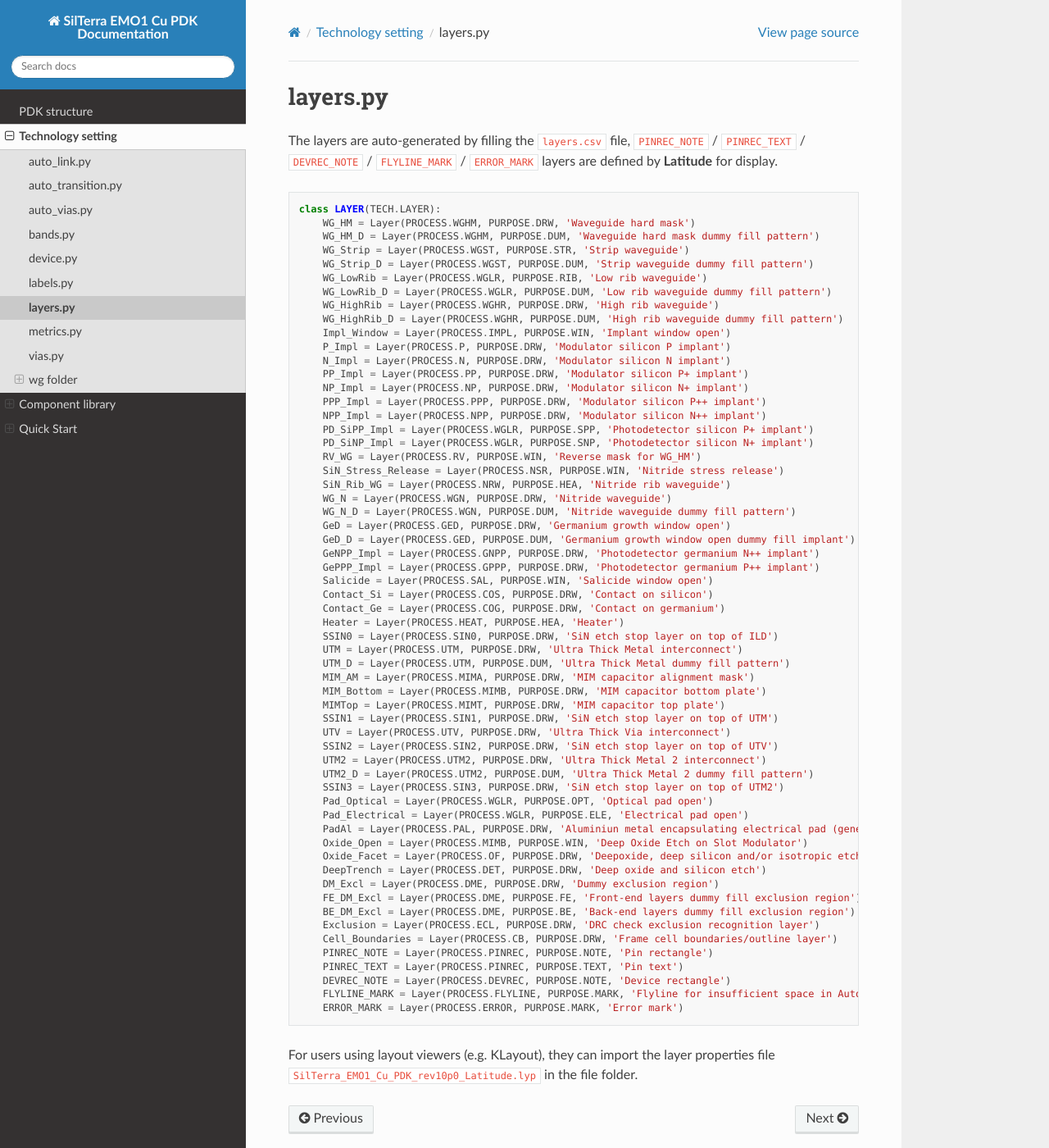
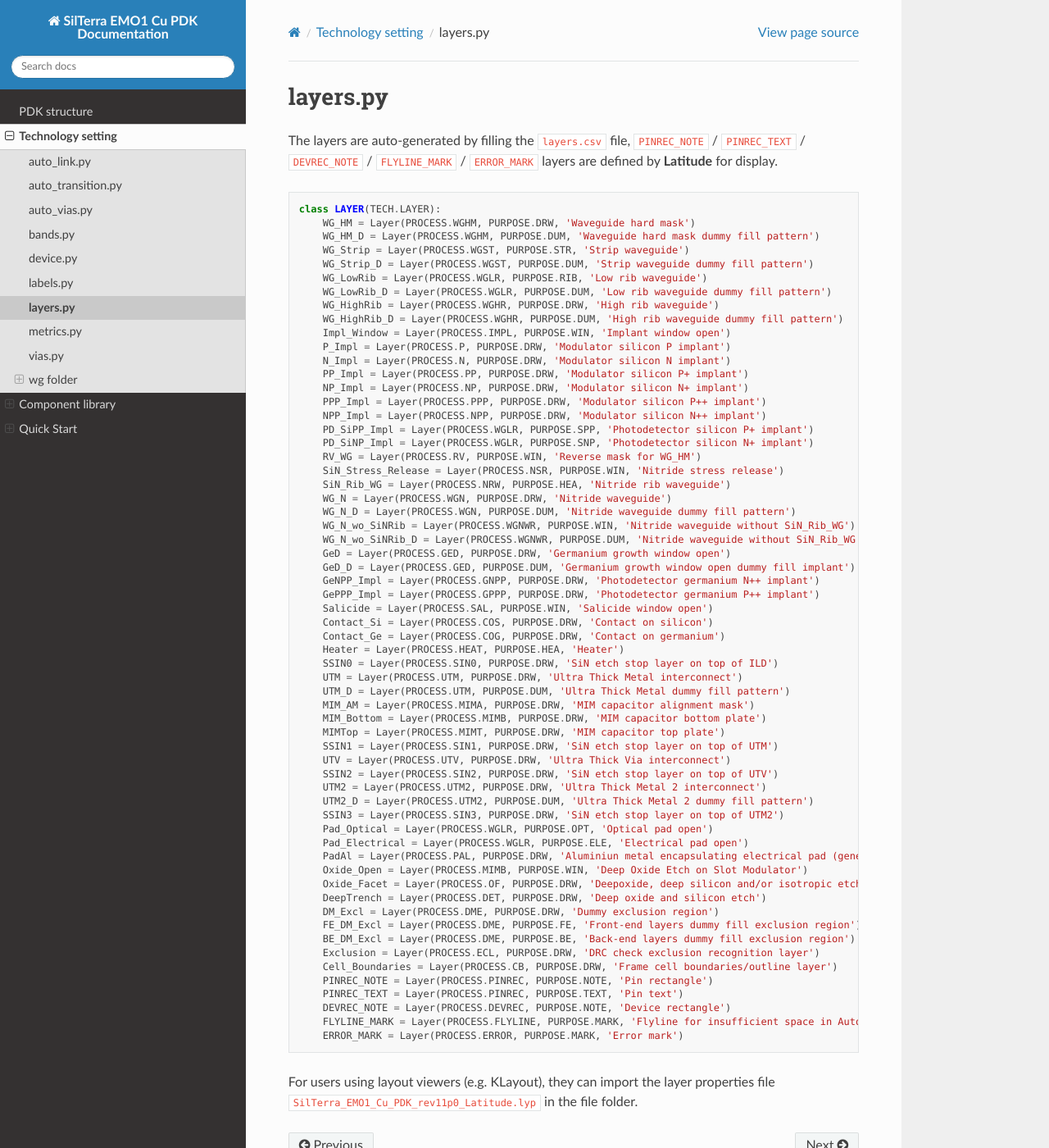
Before and after one commit to Latitudeda/SilTerra_EMO1_Cu_PDK, a Sphinx documentation site: the page built from docs/source/tech/layers.rst, in a window 1280 px wide and 1400 px high. Shown: the whole window at 82% size. Built offline with Sphinx 7.4.7 and the Read the Docs theme 3.1.0, drawn with Linux system fonts in a browser that asks for light colours; pages that are not in the unit, such as notebooks, are missing from menus.

Commit message:
updated to rev11

```diff
--- a/docs/source/conf.py
+++ b/docs/source/conf.py
@@ -6,8 +6,8 @@ project = 'SilTerra EMO1 Cu PDK Documentation'
 copyright = '2025, Latitudeds.com'
 author = 'www.latitudeds.com'
 
-release = '10.0'
-version = '10.0'
+release = '11.0'
+version = '11.0'
 
 # -- General configuration
 
--- a/docs/source/index.rst
+++ b/docs/source/index.rst
@@ -4,7 +4,7 @@ SilTerra EMO1 Cu documentation
    :width: 100%
    :align: center
 
-This documentation outlines the contents and usage of the **Latitude PDK** for **SilTerra EMO1 Cu** (rev10).
+This documentation outlines the contents and usage of the **Latitude PDK** for **SilTerra EMO1 Cu** (rev11).
 
 The PDK is compatible with **PhotoCAD** and **Advanced SDL** for layout generation. Key features and capabilities include:
 
--- a/docs/source/intro/install_photocad.rst
+++ b/docs/source/intro/install_photocad.rst
@@ -3,7 +3,7 @@ Install PhotoCAD and SilTerra PDK
 
 After installing PyCharm, you can create a **PhotoCAD** project by following the instructions in the **PhotoCAD Launcher**. Once created, you can find the completed **fnpcell** and **gpdk** packages in ``Lib>site-packages``. **fnpcell** is the main package of **PhotoCAD**, which is used for parametric layout component scripts and layout routing scripts. **gpdk** is a collection of all examples in **PhotoCAD**. It contains both component cell layout scripts and other design templates based on parametric component cells.
 
-To install SilTerra PDK package to **PhotoCAD**, extract ``SilTerra_EMO1_Cu_PDK_rev10p0_Latitude.zip`` to the project folder.
+To install SilTerra PDK package to **PhotoCAD**, extract ``SilTerra_EMO1_Cu_PDK_rev11p0_Latitude.zip`` to the project folder.
 
 .. image:: ../images/install.png
    :width: 60%
--- a/docs/source/quick_start/PhotoCAD.rst
+++ b/docs/source/quick_start/PhotoCAD.rst
@@ -53,13 +53,13 @@ Import SilTerra PDK into PhotoCAD
 
 First, make sure that the SilTerra PDK version matches the version of **PhotoCAD**. The version of **PhotoCAD** can be obtained in ``Run`` by running scripts in **PhotoCAD**.
 
-Extract the ``SilTerra_EMO1_Cu_PDK_rev10p0_Latitude`` zip archive and copy it to the workspace folder. As shown in the figure below, the ``SilTerra_EMO1_Cu_PDK_rev10p0_Latitude`` folder is in the demo folder and parallel to .vene_demo.
+Extract the ``SilTerra_EMO1_Cu_PDK_rev11p0_Latitude`` zip archive and copy it to the workspace folder. As shown in the figure below, the ``SilTerra_EMO1_Cu_PDK_rev11p0_Latitude`` folder is in the demo folder and parallel to .vene_demo.
 
 .. image:: ../images/PhotoCAD_6.png
    :width: 60%
 
-It's important to note that the PDK folder structure is the same as in the figure. Subfolders such as ``components`` and ``examples`` should be seen when expanding the ``SilTerra_EMO1_Cu_PDK_rev10p0_Latitude`` folder. Otherwise, the import path will be wrong when you run the code.
+It's important to note that the PDK folder structure is the same as in the figure. Subfolders such as ``components`` and ``examples`` should be seen when expanding the ``SilTerra_EMO1_Cu_PDK_rev11p0_Latitude`` folder. Otherwise, the import path will be wrong when you run the code.
 
-Open and run ``SilTerra_EMO1_Cu_PDK_rev10p0_Latitude/examples/link_test.py``. PDK will be imported successfully if there are no errors and ``link_test.gds`` will be exported.
+Open and run ``SilTerra_EMO1_Cu_PDK_rev11p0_Latitude/examples/link_test.py``. PDK will be imported successfully if there are no errors and ``link_test.gds`` will be exported.
 
 .. image:: ../images/PhotoCAD_7.png
--- a/docs/source/structure/index.rst
+++ b/docs/source/structure/index.rst
@@ -3,7 +3,7 @@ PDK structure
 
 Process Design Kit (PDK) is a tool for designated users to generate circuit layouts based on SilTerra design rules and technology settings.
 
-``SilTerra_EMO1_Cu_PDK_rev10p0_Latitude`` package includes these subfolders: ``components``, ``examples``, ``technology``, and ``util``.
+``SilTerra_EMO1_Cu_PDK_rev11p0_Latitude`` package includes these subfolders: ``components``, ``examples``, ``technology``, and ``util``.
 
 * ``components``
 
@@ -28,7 +28,7 @@ Process Design Kit (PDK) is a tool for designated users to generate circuit layo
 
     * Please see **PhotoCAD** online manual for more information.
 
-* ``SilTerra_EMO1_Cu_PDK_rev10p0_Latitude.lyp`` : This file allows layout tools e.g. Klayout to recognize the layer information when displaying gds file to the layout tool.
+* ``SilTerra_EMO1_Cu_PDK_rev11p0_Latitude.lyp`` : This file allows layout tools e.g. Klayout to recognize the layer information when displaying gds file to the layout tool.
 
     .. image:: ../images/lyp.png
        :width: 80%
--- a/docs/source/tech/layers.rst
+++ b/docs/source/tech/layers.rst
@@ -28,6 +28,8 @@ The layers are auto-generated by filling the ``layers.csv`` file, ``PINREC_NOTE`
         SiN_Rib_WG = Layer(PROCESS.NRW, PURPOSE.HEA, 'Nitride rib waveguide')
         WG_N = Layer(PROCESS.WGN, PURPOSE.DRW, 'Nitride waveguide')
         WG_N_D = Layer(PROCESS.WGN, PURPOSE.DUM, 'Nitride waveguide dummy fill pattern')
+        WG_N_wo_SiNRib = Layer(PROCESS.WGNWR, PURPOSE.WIN, 'Nitride waveguide without SiN_Rib_WG')
+        WG_N_wo_SiNRib_D = Layer(PROCESS.WGNWR, PURPOSE.DUM, 'Nitride waveguide without SiN_Rib_WG dummy fill pattern')
         GeD = Layer(PROCESS.GED, PURPOSE.DRW, 'Germanium growth window open')
         GeD_D = Layer(PROCESS.GED, PURPOSE.DUM, 'Germanium growth window open dummy fill implant')
         GeNPP_Impl = Layer(PROCESS.GNPP, PURPOSE.DRW, 'Photodetector germanium N++ implant')
@@ -65,6 +67,4 @@ The layers are auto-generated by filling the ``layers.csv`` file, ``PINREC_NOTE`
         FLYLINE_MARK = Layer(PROCESS.FLYLINE, PURPOSE.MARK, 'Flyline for insufficient space in AutoLink')
         ERROR_MARK = Layer(PROCESS.ERROR, PURPOSE.MARK, 'Error mark')
 
-
-
-For users using layout viewers (e.g. KLayout), they can import the layer properties file ``SilTerra_EMO1_Cu_PDK_rev10p0_Latitude.lyp`` in the file folder.
+For users using layout viewers (e.g. KLayout), they can import the layer properties file ``SilTerra_EMO1_Cu_PDK_rev11p0_Latitude.lyp`` in the file folder.
```
Also changed, not shown: docs/source/images/ASDL_0.png, docs/source/images/ASDL_1.png, docs/source/images/ASDL_2.png, docs/source/images/ASDL_3.png, docs/source/images/ASDL_5.png, docs/source/images/PhotoCAD_6.png, docs/source/images/install.png, 2 other files.
